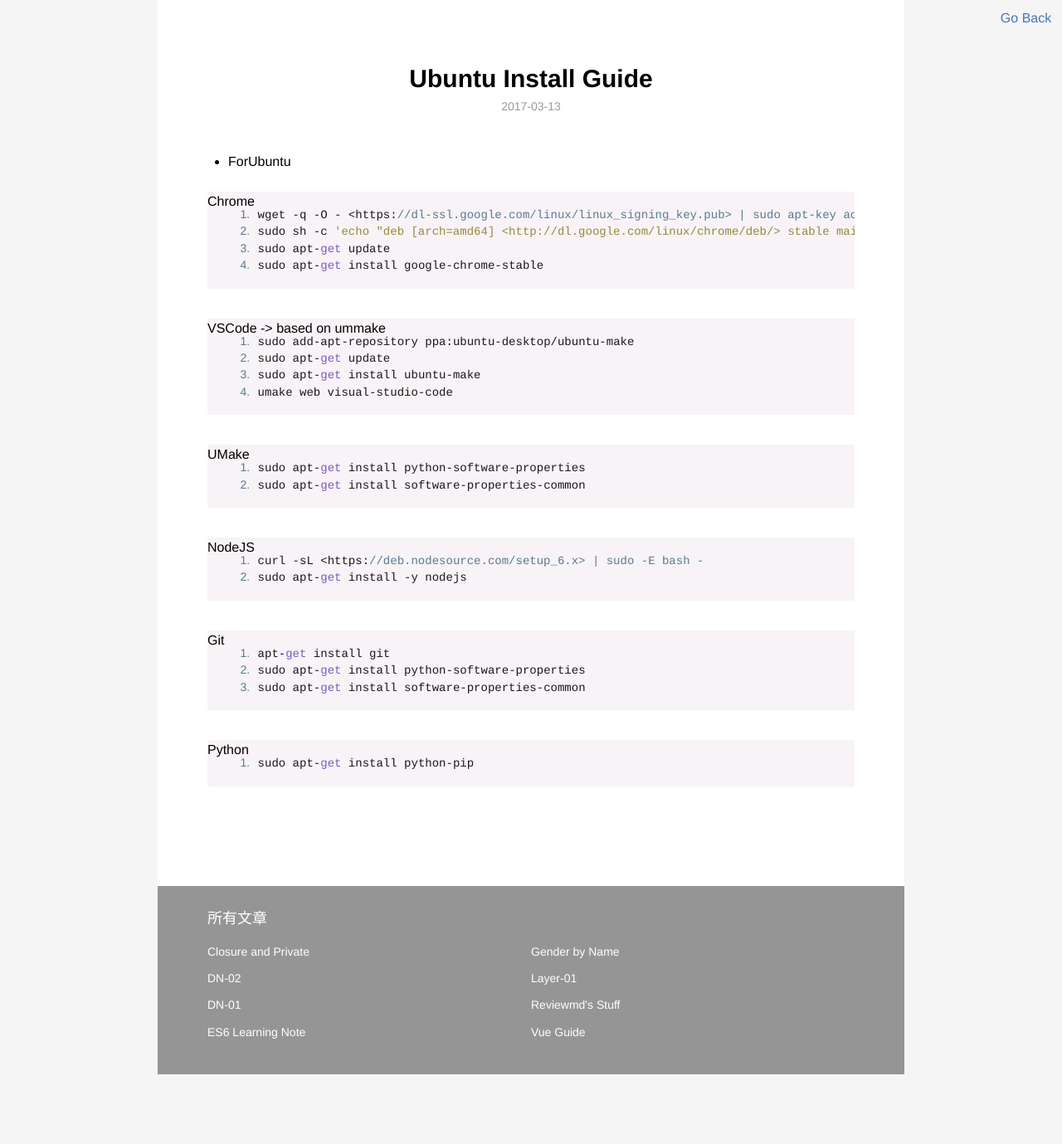
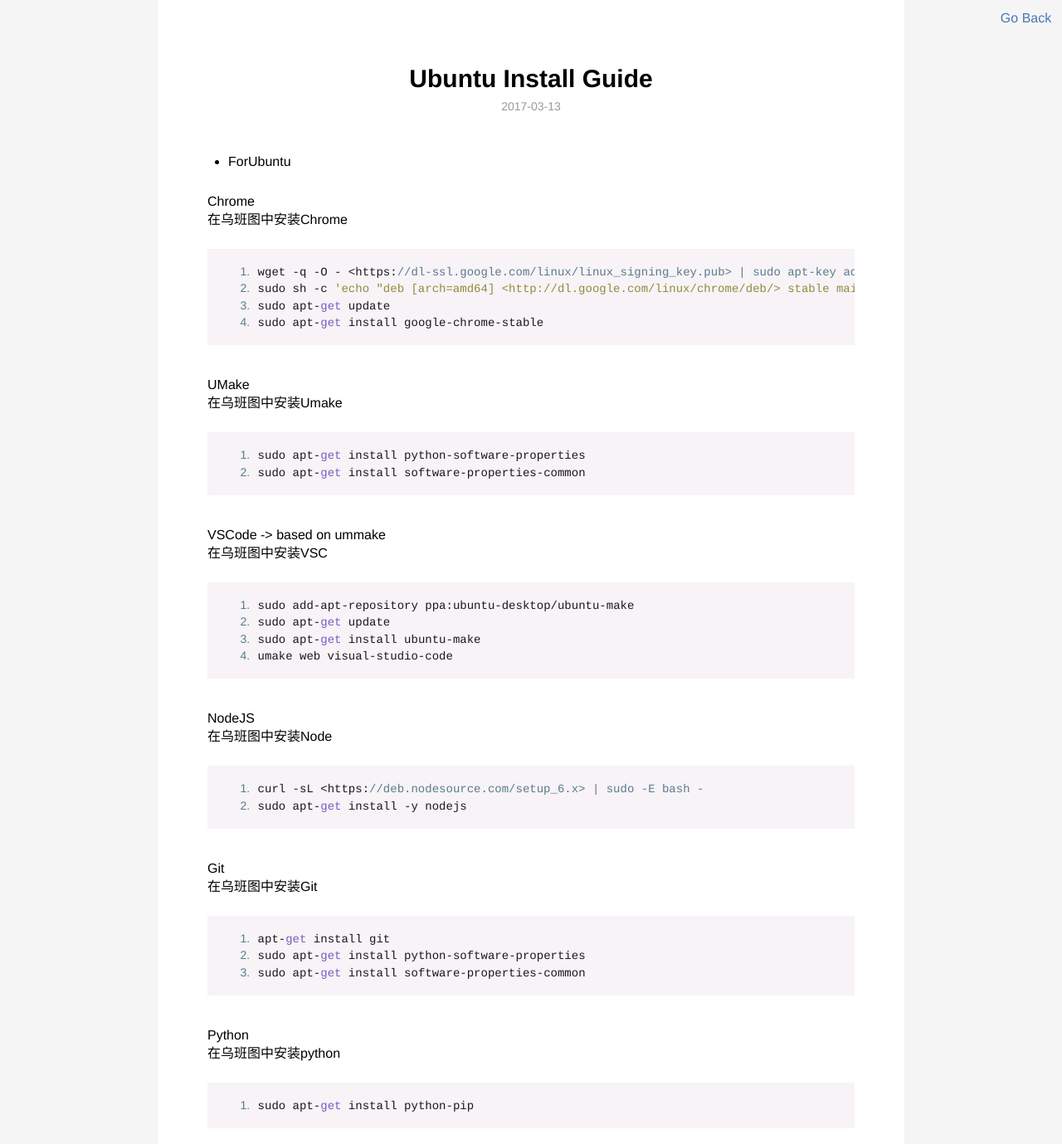
Before and after one commit to WMXPY/blog.mengw.io, a Jekyll site: the page built from _posts/linux/2017-03-13-Ubuntu-Install-Guide.md, in a window 1280 px wide and 1400 px high. Shown: the top 1379 px of the window at 83% size. Built offline with Jekyll 4.4.1, drawn with Linux system fonts in a browser that asks for light colours.

Commit message:
fix again

````diff
--- a/_posts/linux/2017-03-13-Ubuntu-Install-Guide.md
+++ b/_posts/linux/2017-03-13-Ubuntu-Install-Guide.md
@@ -9,6 +9,8 @@ description: 我大概记的 linux 安装的那些小套路, 主要是这些源
 
 # Chrome
 
+在乌班图中安装Chrome
+
 ```bash
 wget -q -O - <https://dl-ssl.google.com/linux/linux_signing_key.pub> | sudo apt-key add -
 sudo sh -c 'echo "deb [arch=amd64] <http://dl.google.com/linux/chrome/deb/> stable main" >> /etc/apt/sources.list.d/google-chrome.list'
@@ -16,7 +18,18 @@ sudo apt-get update
 sudo apt-get install google-chrome-stable
 ```
 
+# UMake
+
+在乌班图中安装Umake
+
+```bash
+sudo apt-get install python-software-properties
+sudo apt-get install software-properties-common
+```
+
 # VSCode -> based on ummake
+
+在乌班图中安装VSC
 
 ```bash
 sudo add-apt-repository ppa:ubuntu-desktop/ubuntu-make
@@ -25,14 +38,9 @@ sudo apt-get install ubuntu-make
 umake web visual-studio-code
 ```
 
-# UMake
+# NodeJS
 
-```bash
-sudo apt-get install python-software-properties
-sudo apt-get install software-properties-common
-```
-
-# NodeJS
+在乌班图中安装Node
 
 ```bash
 curl -sL <https://deb.nodesource.com/setup_6.x> | sudo -E bash -
@@ -40,6 +48,8 @@ sudo apt-get install -y nodejs
 ```
 
 # Git
+
+在乌班图中安装Git
 
 ```bash
 apt-get install git
@@ -49,6 +59,8 @@ sudo apt-get install software-properties-common
 
 # Python
 
+在乌班图中安装python
+
 ```bash
 sudo apt-get install python-pip
 ```
````
